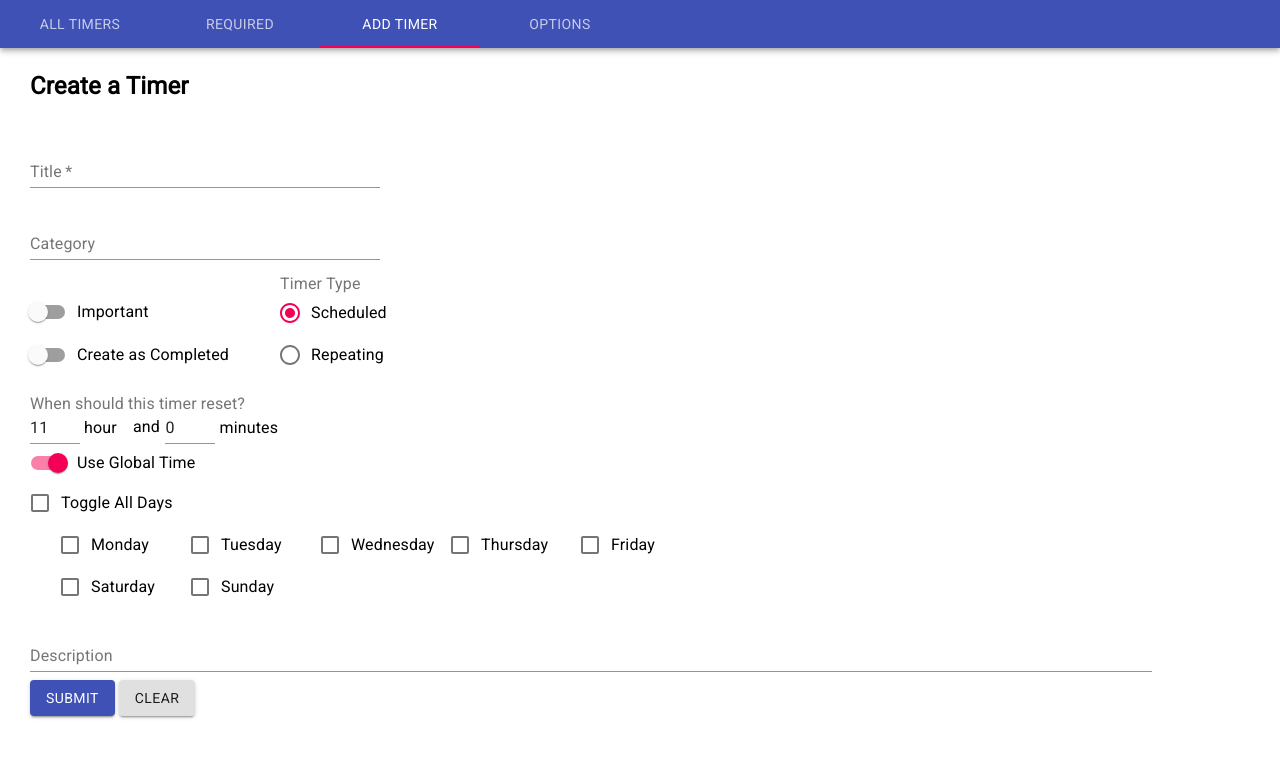
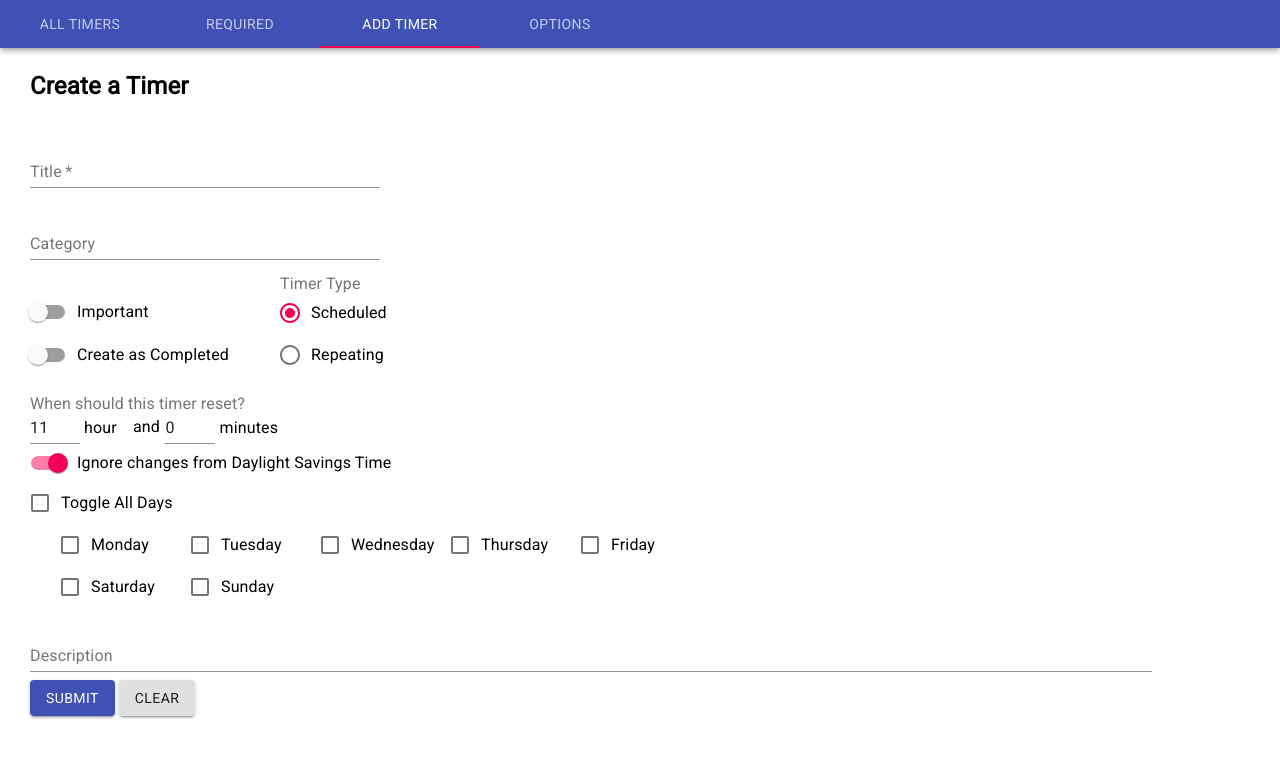
Before and after one commit to ceg9498/todo-timers, a React (Create React App) app: page / in a window 1280 px wide. Both pictures are taken after a click on the tab "ADD TIMER". Shown: the top 758 px of the page. Built offline with nearby package versions, Linux system fonts and the light colour scheme.

Commit message:
Global Time wording and tooltip.
Should now be easier to understand.

```diff
--- a/src/App.tsx
+++ b/src/App.tsx
@@ -375,7 +375,6 @@ export default class TimerList extends Component<any,any> {
   }
 
   render() {
-    console.log(this.state.options);
     let addTimerSectionID = 2;
     let optionsSectionID = 3;
     if(this.state.categories !== undefined){
--- a/src/component/addForm.tsx
+++ b/src/component/addForm.tsx
@@ -12,7 +12,8 @@ import Radio from '@material-ui/core/Radio';
 import RadioGroup from '@material-ui/core/RadioGroup';
 import Select from '@material-ui/core/Select';
 import Button from '@material-ui/core/Button';
-import { Input } from '@material-ui/core';
+import Input from '@material-ui/core/Input';
+import Tooltip from '@material-ui/core/Tooltip';
 
 export default class AddForm extends React.Component<any,any>{
   constructor(props){
@@ -322,9 +323,15 @@ export default class AddForm extends React.Component<any,any>{
                 } label="&nbsp;minutes" />
               </div>
 
-              <FormControlLabel control={
-                <Switch checked={this.state.useGlobalTime} onChange={(e)=>this.handleChange(e,"useGlobalTime")} />
-              } label="Use Global Time" /><br/>
+              <Tooltip
+                placement="right"
+                title="Recommended for events that happen on a global scale. Disable this option if it is for local events.">
+                <FormControlLabel control={
+                  <Switch checked={this.state.useGlobalTime} onChange={(e)=>this.handleChange(e,"useGlobalTime")} />
+                } label="Ignore changes from Daylight Savings Time" />
+              </Tooltip>
+
+              <br/>
 
               <FormControlLabel control=
                 {this.state.partialDays ?
```
